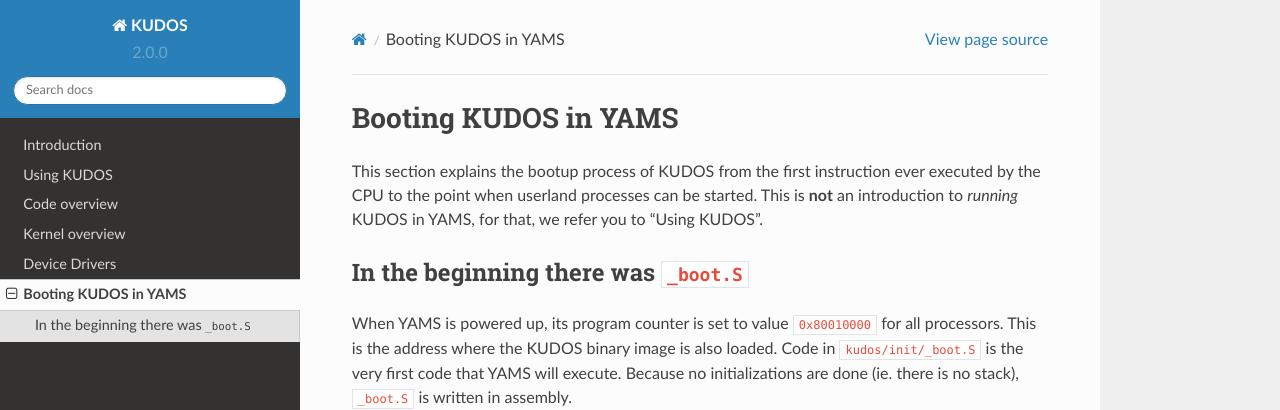
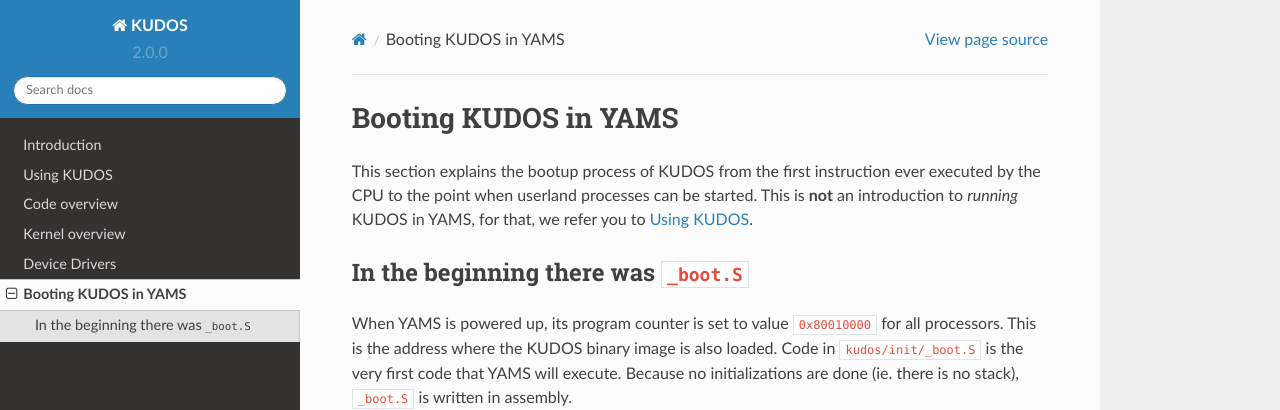
Before and after one commit to DIKU-EDU/kudos, a Sphinx documentation site: the page built from docs/booting-kudos-in-yams.rst, in a window 1280 px wide and 965 px high. Shown: the top 410 px of the window. Built offline with Sphinx 7.4.7 and the Read the Docs theme 2.0.0, drawn with Linux system fonts in a browser that asks for light colours; some of the changed lines change nothing that is shown.

Commit message:
better reference

```diff
--- a/docs/booting-kudos-in-yams.rst
+++ b/docs/booting-kudos-in-yams.rst
@@ -5,7 +5,7 @@
 This section explains the bootup process of KUDOS from the first instruction
 ever executed by the CPU to the point when userland processes can be started.
 This is **not** an introduction to *running* KUDOS in YAMS, for that, we refer
-you to "Using KUDOS".
+you to :doc:`usage`.
 
 In the beginning there was ``_boot.S``
 --------------------------------------
```
